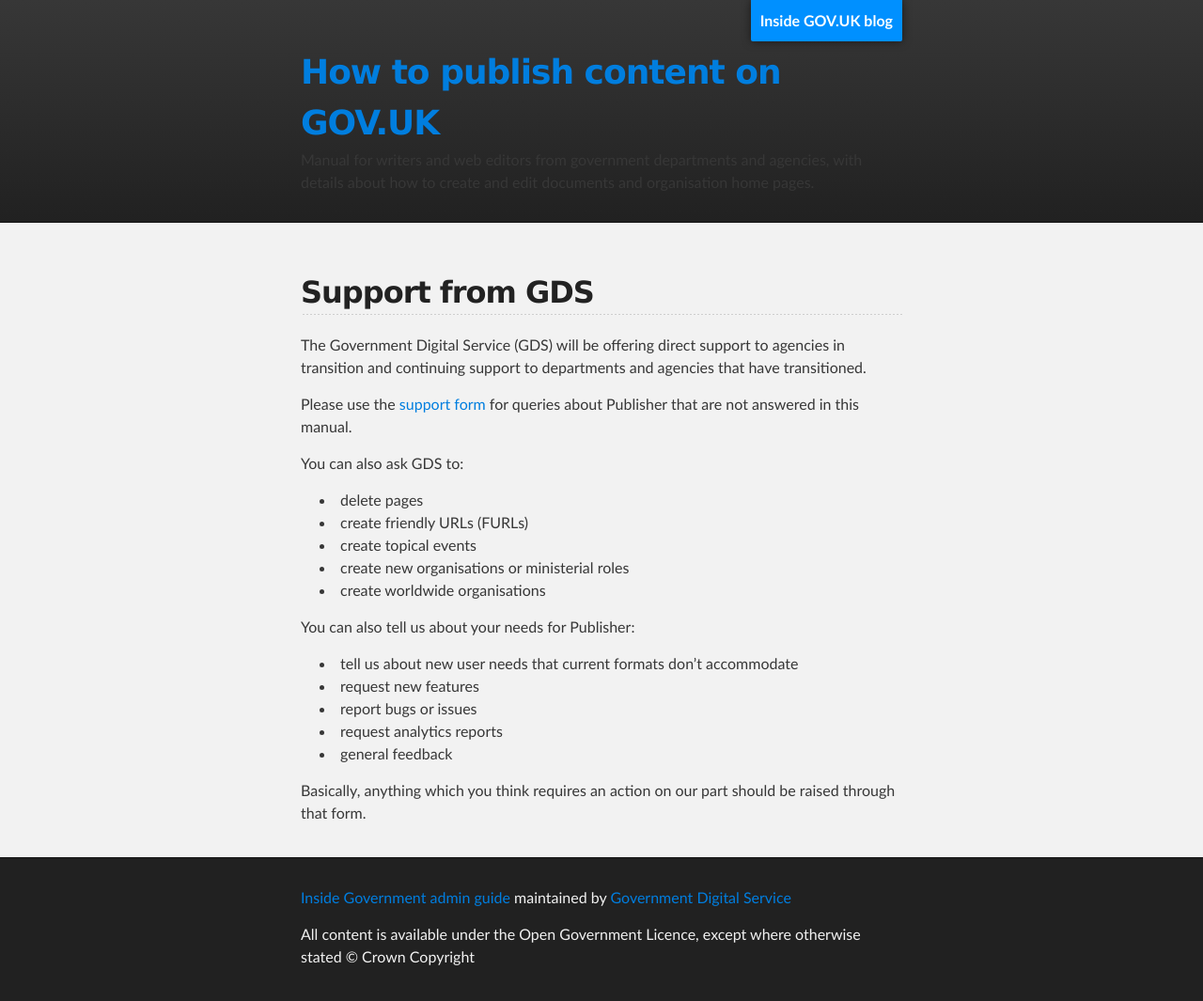
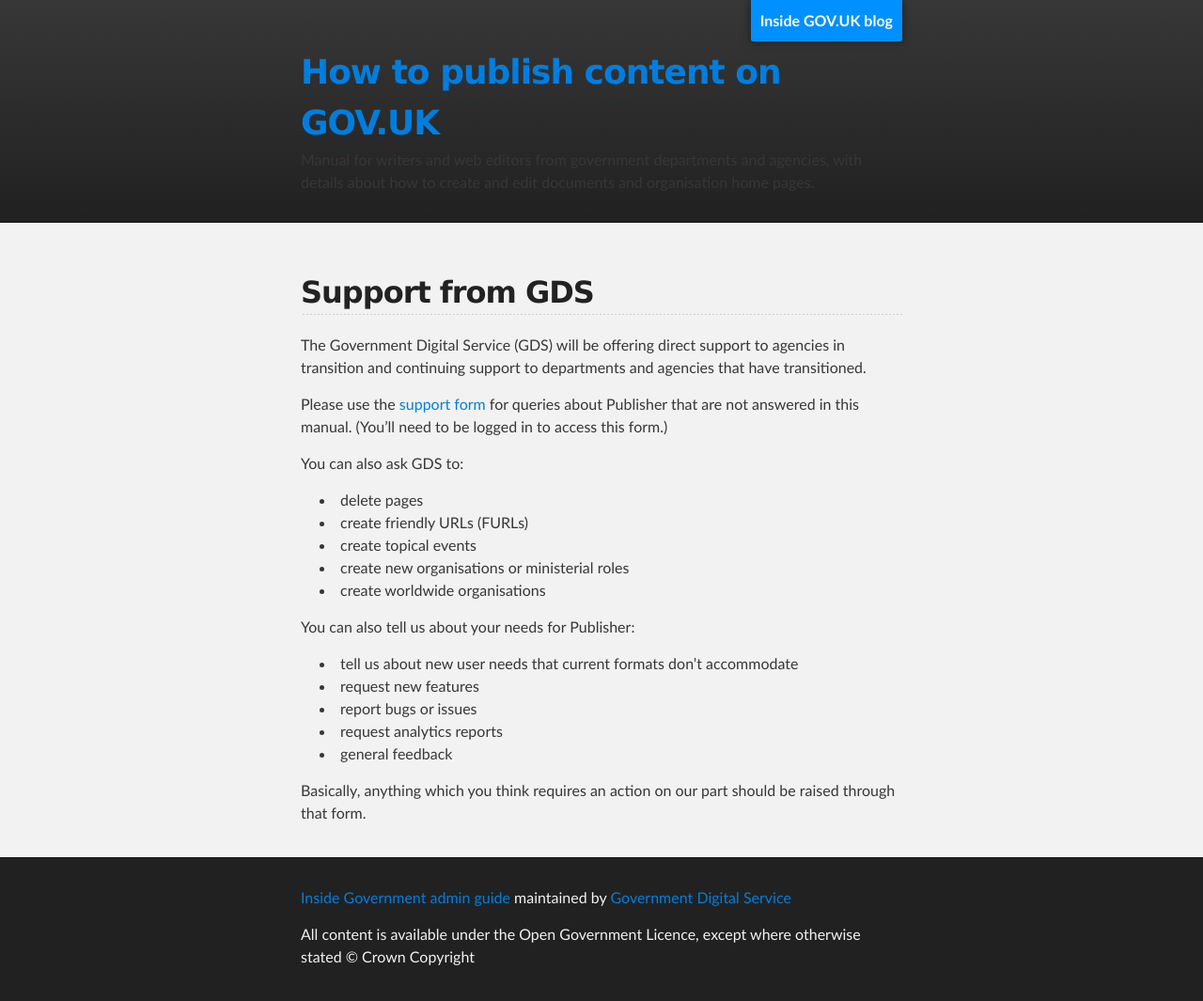
Before and after one commit to alphagov/inside-government-admin-guide, a Jekyll site: the page built from first-steps/support-from-GDS.md, in a window 1280 px wide. Shown: the whole page at 94% size. Built offline with Jekyll 4.4.1, drawn with Linux system fonts in a browser that asks for light colours.

Commit message:
Update support-from-GDS.md

```diff
--- a/first-steps/support-from-GDS.md
+++ b/first-steps/support-from-GDS.md
@@ -7,7 +7,7 @@
 
 The Government Digital Service (GDS) will be offering direct support to agencies in transition and continuing support to departments and agencies that have transitioned.
 
-Please use the [support form](https://support.production.alphagov.co.uk/) for queries about Publisher that are not answered in this manual.
+Please use the [support form](https://support.production.alphagov.co.uk/) for queries about Publisher that are not answered in this manual. (You'll need to be logged in to access this form.)
 
 You can also ask GDS to:
 
```
